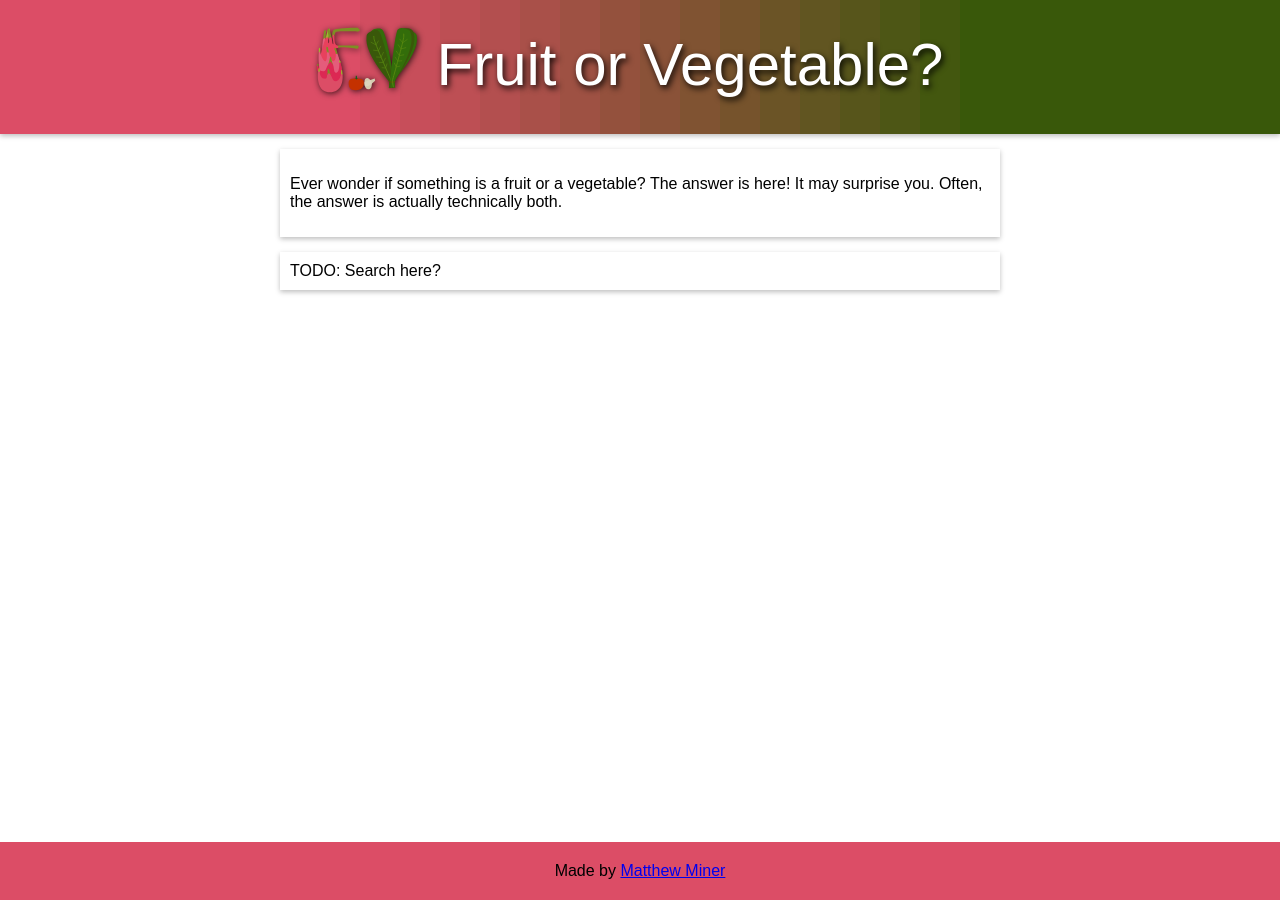
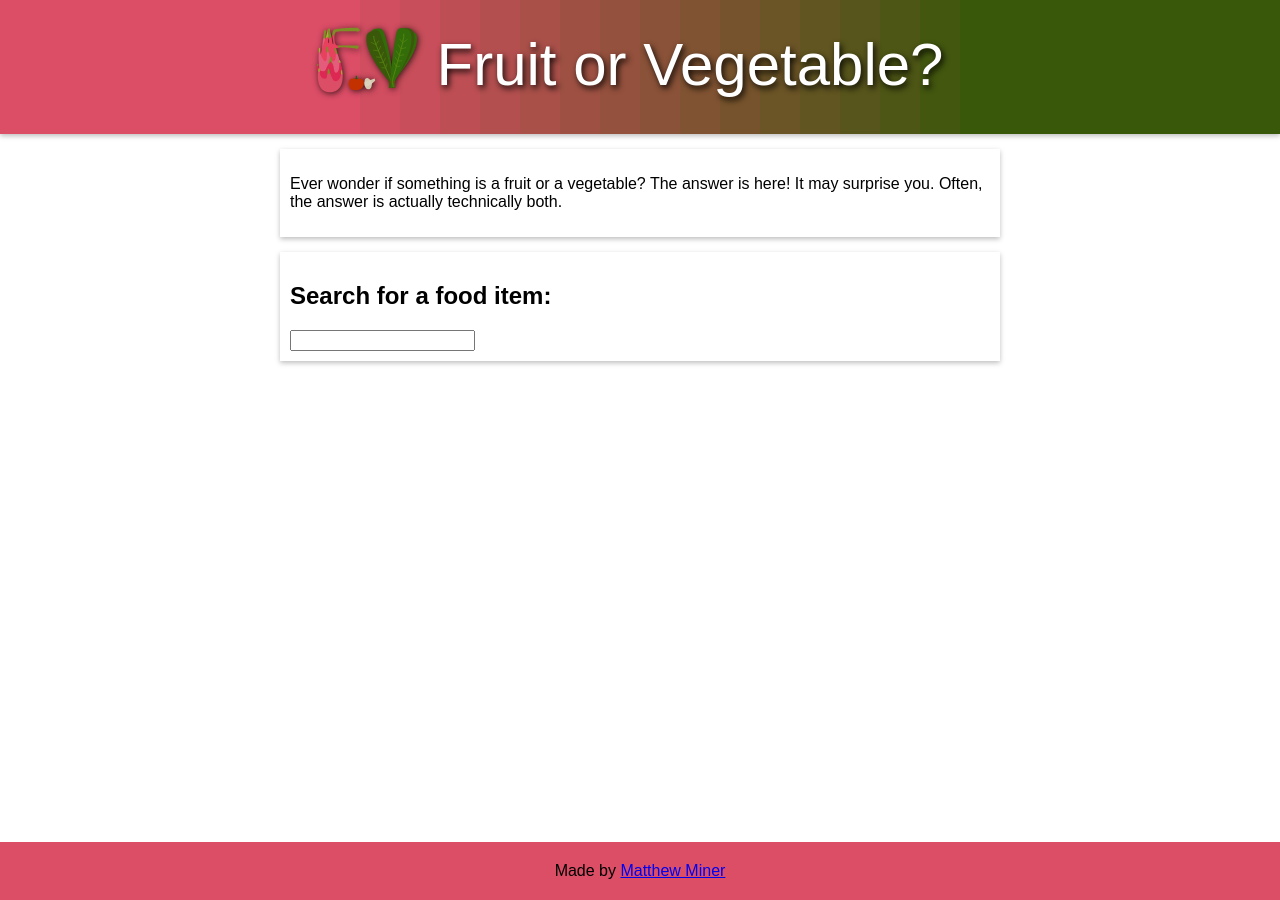
Before and after one commit to mminer237/fruitorvegetable, a Jekyll site: the page built from index.html, in a window 1280 px wide. Built offline with Jekyll 4.4.1, drawn with Linux system fonts in a browser that asks for light colours.

Commit message:
Added basic pages and search

```diff
--- a/_config.yml
+++ b/_config.yml
@@ -16,6 +16,9 @@ defaults:
     values:
       layout: "default"
 
+collections:
+  - items
+
 sass:
   style: compressed
 
--- a/index.html
+++ b/index.html
@@ -8,6 +8,14 @@ description: Is this a fruit or a vegetable? The scientific answer explained her
 </section>
 <section>
 	<div>
-		TODO: Search here?
+		<h2>Search for a food item:</h2>
+		<input id="search-box" type="text" list="items">
+		<datalist id="items">
+			{% for page in site.pages %}
+				{% if page.categories contains 'items' %}
+					<option value="{{ page.title }}">
+				{% endif %}
+			{% endfor %}
+		</datalist>
 	</div>
 </section>
```
Also changed, not shown: _posts/cucumber.html (added, +7 -0 lines), _posts/tomato.html (added, +7 -0 lines).
